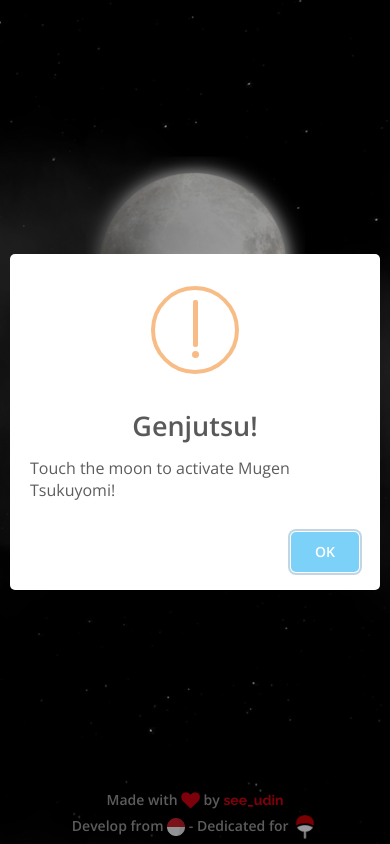
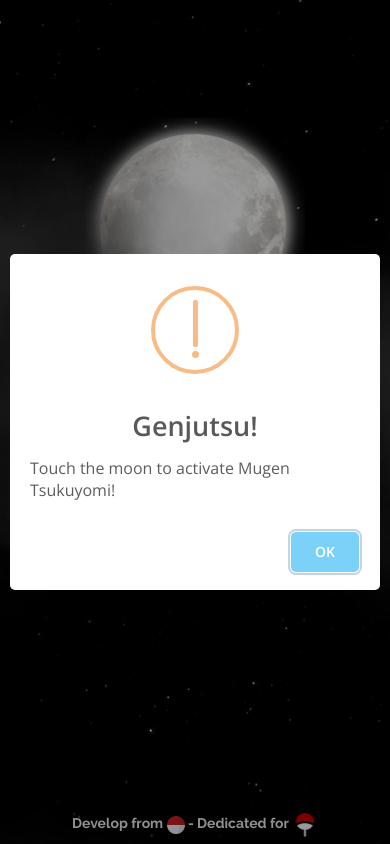
Before and after one commit to acerudyn/mugen_tsukoyomi, a plain HTML site: page index.html in a window 390 px wide. Drawn offline with nearby package versions, Linux system fonts and the light colour scheme.

Commit message:
change footer

```diff
--- a/css/night.css
+++ b/css/night.css
@@ -199,16 +199,16 @@
   left: 0;
   right: 0;
   display: block;
-  margin-top: -9%;
+  margin-top: -8%;
   z-index: 6;
   display: block;
   font-size: 14px;
-  font-weight: 600;
+  font-weight: 300;
 }
 
 @media only screen and (max-width: 600px) {
   .bulan {
-    margin-top: 40%;
+    margin-top: 30%;
     max-width: 220px;
     max-height: 220px;
     z-index: 2;
@@ -216,7 +216,7 @@
 
   .bulan-merah {
     animation: rotation 50s infinite linear;
-    margin-top: 40%;
+    margin-top: 30%;
     max-width: 200px;
     max-height: 200px;
     -webkit-box-shadow: 0px 0px 25px 6px rgba(255, 0, 0, 0.7);
@@ -231,9 +231,11 @@
     left: 0;
     right: 0;
     display: block;
-    margin-top: -20%;
+    margin-top: -14%;
     z-index: 6;
     display: block;
+    font-size: 12px;
+    font-weight: 300;
   }
 
 }
--- a/index.html
+++ b/index.html
@@ -99,8 +99,8 @@ Smartphone Compatible web template, free webdesigns for Nokia, Samsung, LG, Sony
 
 </head>
 
-<body oncontextmenu="return false;">
-  <!-- disbale right click -->
+<body >
+  <!-- disbale right click oncontextmenu="return false;"-->
 
 	<audio id="myAudio"><source src="sound/ost2.mp3" type="audio/mpeg"></audio>
 	<img class="img-responsive center-block bulan" src="images/moon.png" alt="">
@@ -120,9 +120,11 @@ Smartphone Compatible web template, free webdesigns for Nokia, Samsung, LG, Sony
 	<!-- //login -->
 
 	<div class="footer-copy">
-			<p>Made with <i class="fa fa-heart fa-lg" style="color:#d10011;"></i> by
-				<a href="http://s.id/see_udin" target="_blank" style="color:#d10011;">see_udin</a> <br>
-				Develop from <img src="images/flag_id.png" alt="" width="18px" height="18px"> - Dedicated for <img src="images/uchiha.png" alt="" width="26px" height="24px"></p>
+			<p> <!-- Made with <i class="fa fa-heart fa-lg" style="color:#d10011;"></i> by
+				<a href="http://s.id/see_udin" target="_blank" style="color:#d10011;">see_udin</a> <br> -->
+				<a href="http://s.id/see_udin" target="_blank" style="color:#f0f0f0;">Develop from
+					<img src="images/flag_id.png" alt="" width="18px" height="18px"> - Dedicated for
+					<img src="images/uchiha.png" alt="" width="26px" height="24px"></p> </a>
 		</div>
 	</div>
 
```
